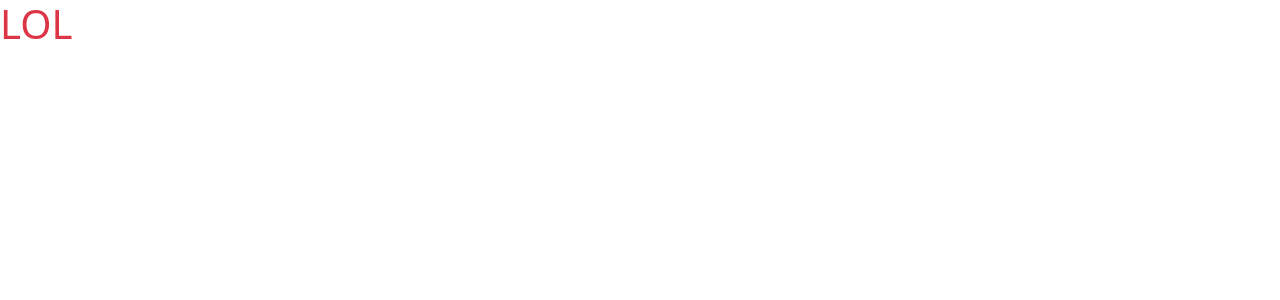
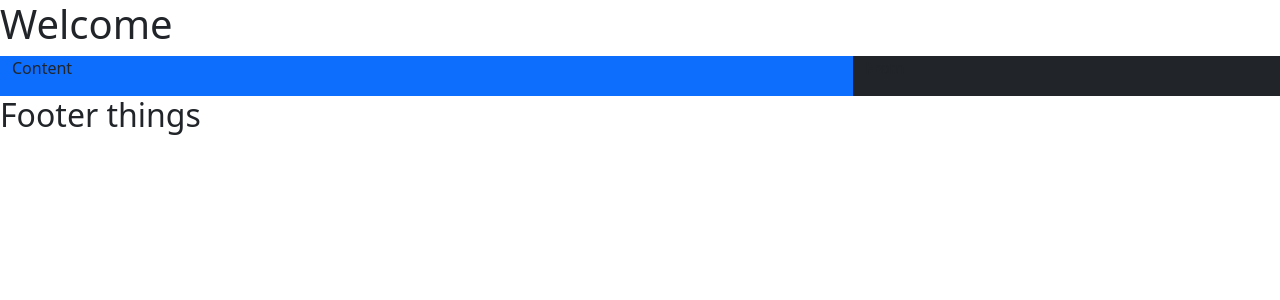
Before and after one commit to PapD1020/IKT_PapDaniel2021, a PHP site: page / in a window 1280 px wide. Before the commit the part shown is almost empty. Shown: the top 300 px of the page. Run offline with PHP 8.4, Linux system fonts and the light colour scheme.

Commit message:
alap layout, header, content + form, footer

```diff
--- a/Kozos_orai_munka_1/index.php
+++ b/Kozos_orai_munka_1/index.php
@@ -12,7 +12,24 @@
 </head>
 <body>
 
-    <h1 class="text-danger">LOL</h1>
+    <div class="">
+            <h1>Welcome</h1>
+    </div>
+
+    <div class="container-fluid">
+        <div class="row">
+                <div class="col-sm-8 bg-primary">
+                    <p>Content</p>
+                </div>
+                <div class="col-sm-4 bg-dark">
+                    <p>From</p>
+                </div>
+        </div>
+    </div>
+
+    <div class="row">
+            <h2>Footer things</h2>
+    </div>
 
 </body>
 </html>
```
